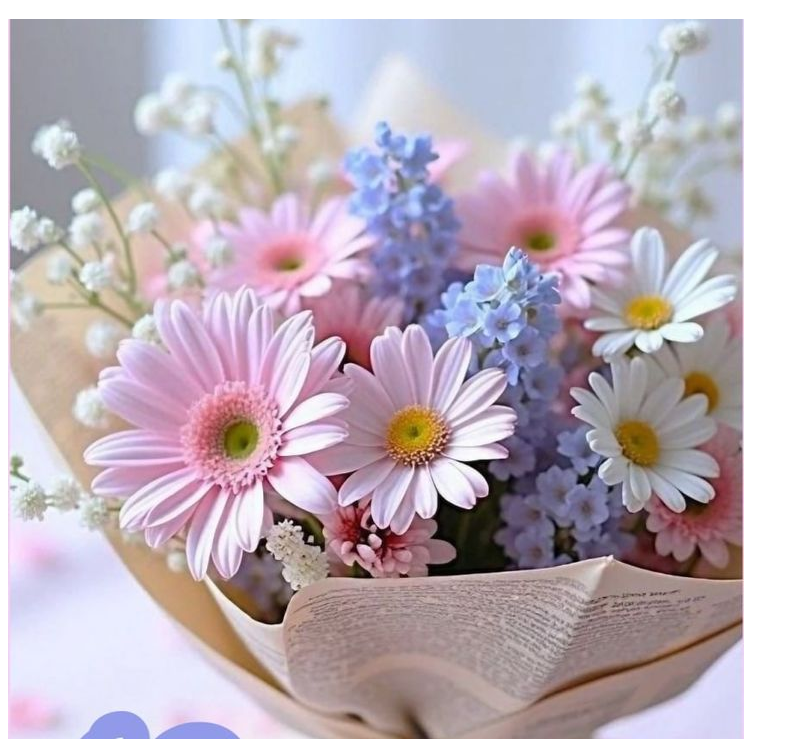
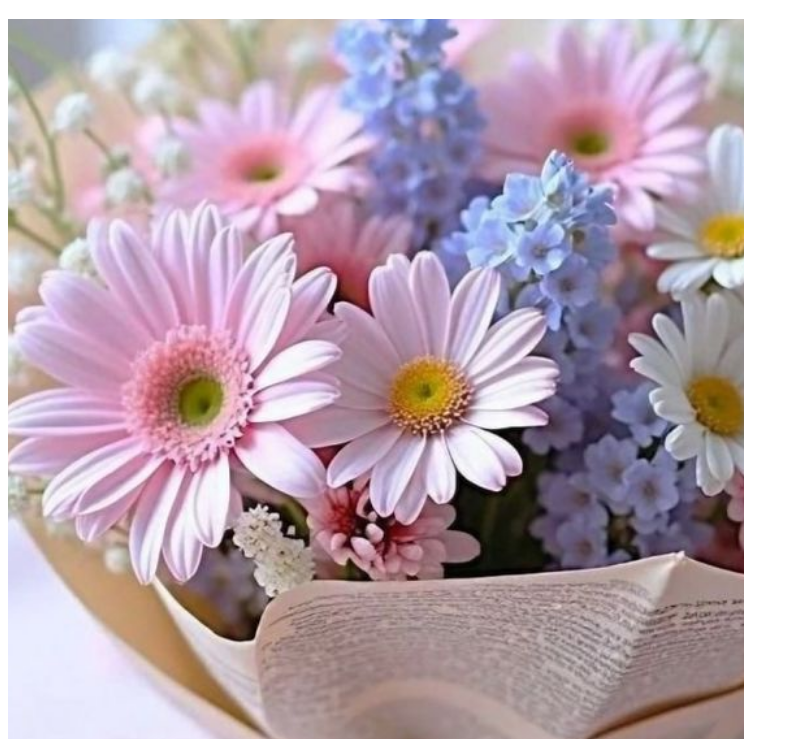
Before and after one commit to zoyaya17/hello, a plain HTML site: page index.html in a window 1280 px wide. Shown: the part 61-800 px from the top of the page, without its empty margins (0-799 px from the left). Drawn offline with Linux system fonts and the light colour scheme.

Commit message:
style: img to div + spect ratio 1, scale 1.3

```diff
--- a/index.html
+++ b/index.html
@@ -8,11 +8,24 @@
         h1 {
             text-transform: capitalize;
         }
+
+        div {
+            width: min-content;
+            aspect-ratio: 1;
+            overflow: hidden;
+        }
+
+        img {
+            transform: scale(1.3);
+            object-fit: cover;
+        }
     </style>
 </head>
 <body>
     <h1>hello</h1>
 
-    <img src="bd.jpg" alt="some nice flowers">
+    <div>
+        <img src="bd.jpg" alt="some nice flowers">
+    </div>
 </body>
 </html>
```
